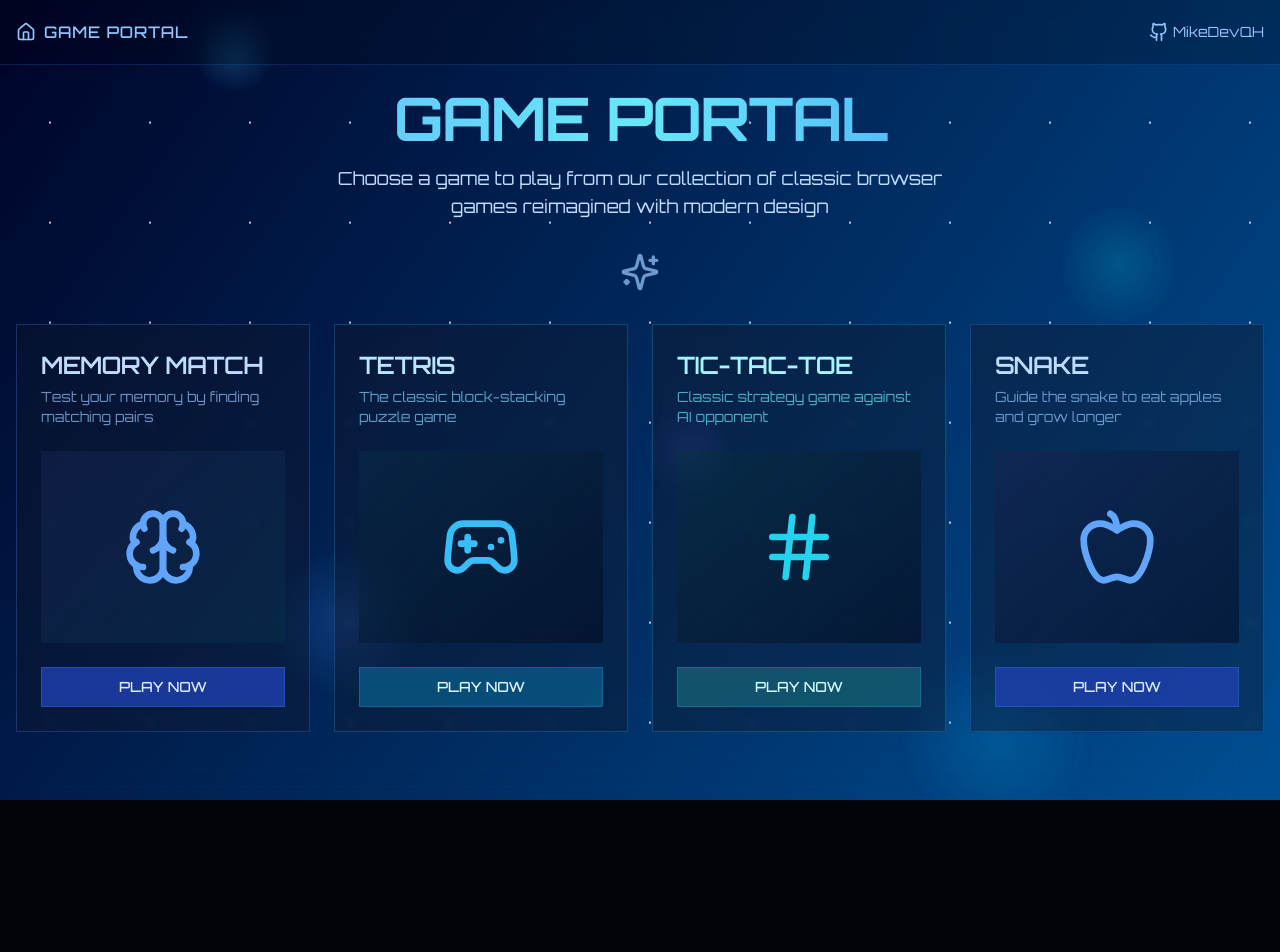
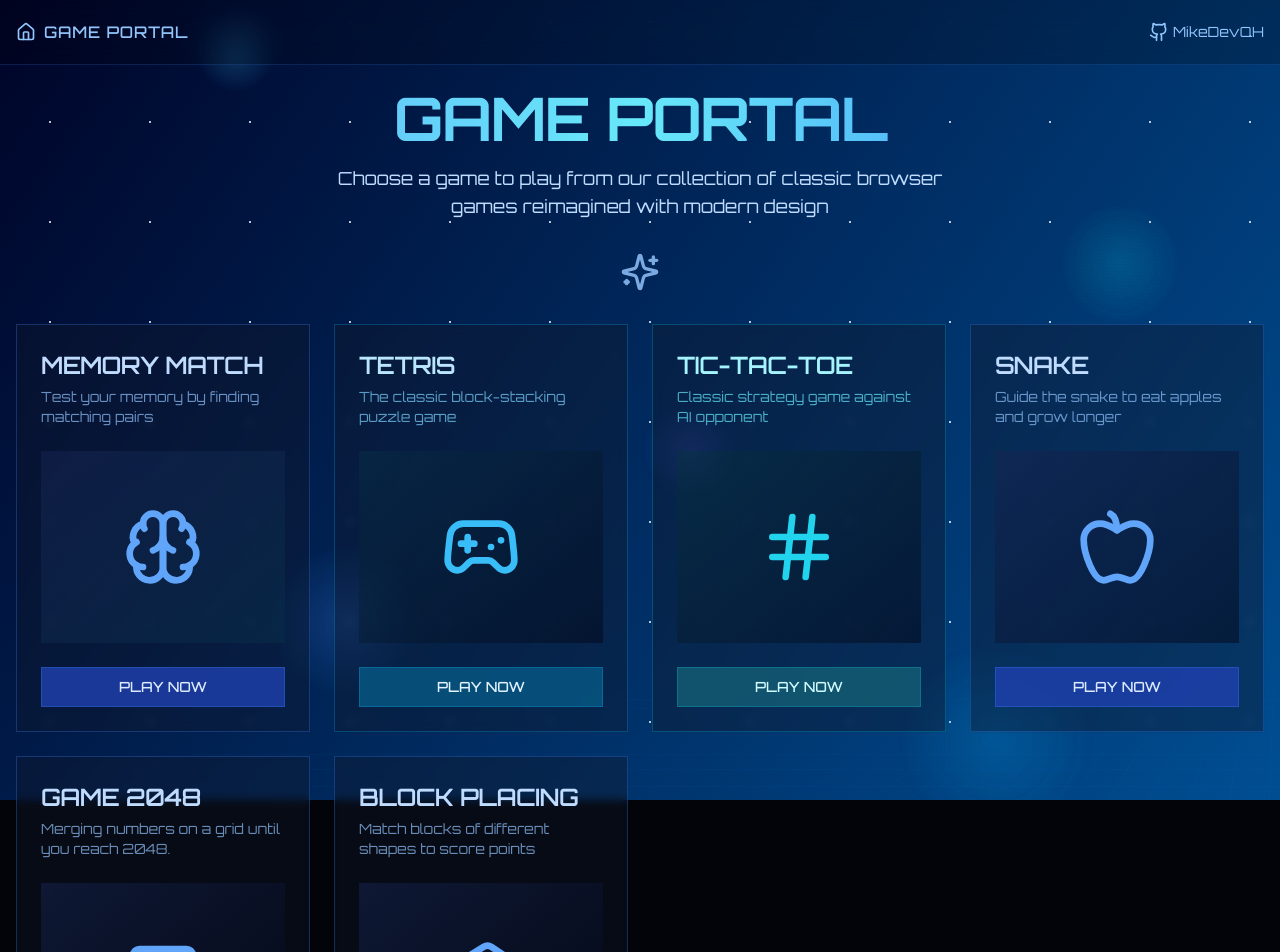
Before and after one commit to MikeDevQH/game-portal, a Next.js app: page / in a window 1280 px wide. Shown: the top 952 px of the page. Before the commit the page ends 848 px from the top, so only its background shows below. Built offline with nearby package versions, Linux system fonts and the light colour scheme.

Commit message:
add game cards

```diff
--- a/app/page.tsx
+++ b/app/page.tsx
@@ -1,10 +1,9 @@
-import { Gamepad2, Brain, Sparkles, Hash, Apple } from "lucide-react";
+import { Gamepad2, Brain, Sparkles, Hash, Apple, Square, Bird, Cuboid } from "lucide-react";
 import GameCard from "@/components/game-card";
-
 
 export default function HomePage() {
   return (
-    <div className="min-h-screen">
+    <div className="h-screen">
       <div className="container mx-auto px-4 py-10">
         <div className="text-center mb-8 space-y-4">
           <h1 className="text-5xl md:text-6xl font-bold bg-clip-text text-transparent bg-gradient-to-r from-blue-400 via-cyan-300 to-blue-500 tracking-tight">
@@ -20,7 +19,6 @@ export default function HomePage() {
         </div>
 
         <div className="grid md:grid-cols-2 lg:grid-cols-4 gap-6 max-w-7xl mx-auto">
-
           <GameCard
             title="MEMORY MATCH"
             titleColor="text-blue-200"
@@ -104,6 +102,48 @@ export default function HomePage() {
             textButton="text-blue-100"
             borderButton="border-blue-500/30"
           />
+
+          <GameCard
+            title="GAME 2048"
+            titleColor="text-blue-200"
+            hoverTitle="group-hover:text-blue-100"
+            description="Merging numbers on a grid until you reach 2048."
+            descriptionColor="text-blue-300/70"
+            icon={Square}
+            iconColor="text-blue-400"
+            link="/2048-game"
+            borderColor="border-blue-500/30"
+            hoverBorderColor="hover:border-blue-400/60"
+            textColor="text-blue-200"
+            bgGradient="from-blue-950/50 to-slate-950/50"
+            hoverShadow="hover:shadow-blue-900/30"
+            hoverBgGradient="group-hover:from-blue-900/50 group-hover:to-slate-900/50"
+            bgButton="bg-blue-800/80 hover:bg-blue-700 text-blue-100 border border-blue-500/30"
+            hoverBgButton="hover:bg-blue-700"
+            textButton="text-blue-100"
+            borderButton="border-blue-500/30"
+          />
+
+            <GameCard
+            title="BLOCK PLACING"
+            titleColor="text-blue-200"
+            hoverTitle="group-hover:text-blue-100"
+            description="Match blocks of different shapes to score points"
+            descriptionColor="text-blue-300/70"
+            icon={Cuboid}
+            iconColor="text-blue-400"
+            link="/block-placing"
+            borderColor="border-blue-500/30"
+            hoverBorderColor="hover:border-blue-400/60"
+            textColor="text-blue-200"
+            bgGradient="from-blue-950/50 to-slate-950/50"
+            hoverShadow="hover:shadow-blue-900/30"
+            hoverBgGradient="group-hover:from-blue-900/50 group-hover:to-slate-900/50"
+            bgButton="bg-blue-800/80 hover:bg-blue-700 text-blue-100 border border-blue-500/30"
+            hoverBgButton="hover:bg-blue-700"
+            textButton="text-blue-100"
+            borderButton="border-blue-500/30"
+          />
         </div>
       </div>
     </div>
```
Lines whose indentation alone changed are shown as unchanged.
